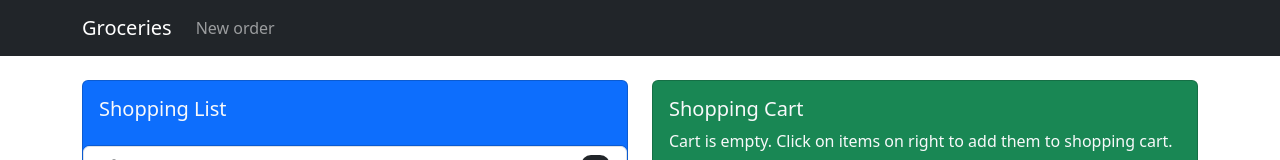
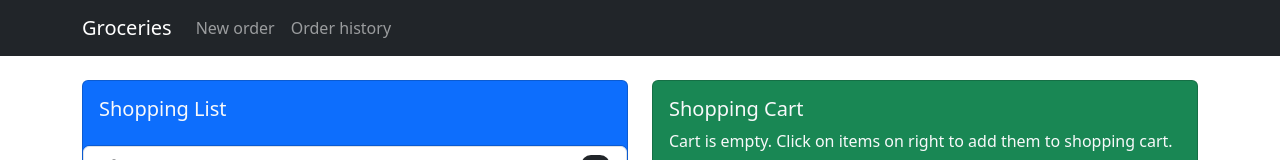
Before and after one commit to fabiogoro/react-groceries2, a React (Create React App) app: page / in a window 1280 px wide. Shown: the top 160 px of the page. Built offline with nearby package versions, Linux system fonts and the light colour scheme.

Commit message:
Added link to header

```diff
--- a/src/Header.js
+++ b/src/Header.js
@@ -10,6 +10,7 @@ function Header() {
         <Navbar.Collapse id="basic-navbar-nav">
           <Nav className="me-auto">
             <Nav.Link href="/">New order</Nav.Link>
+            <Nav.Link href="/history">Order history</Nav.Link>
           </Nav>
         </Navbar.Collapse>
       </Container>
```
